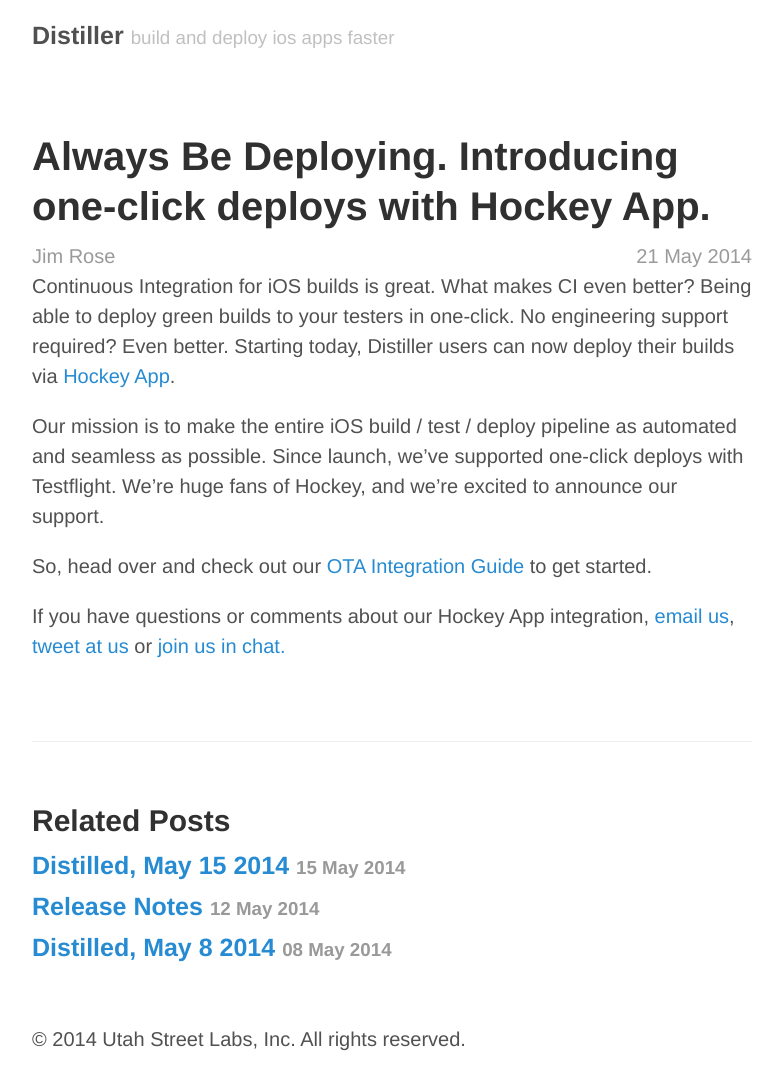
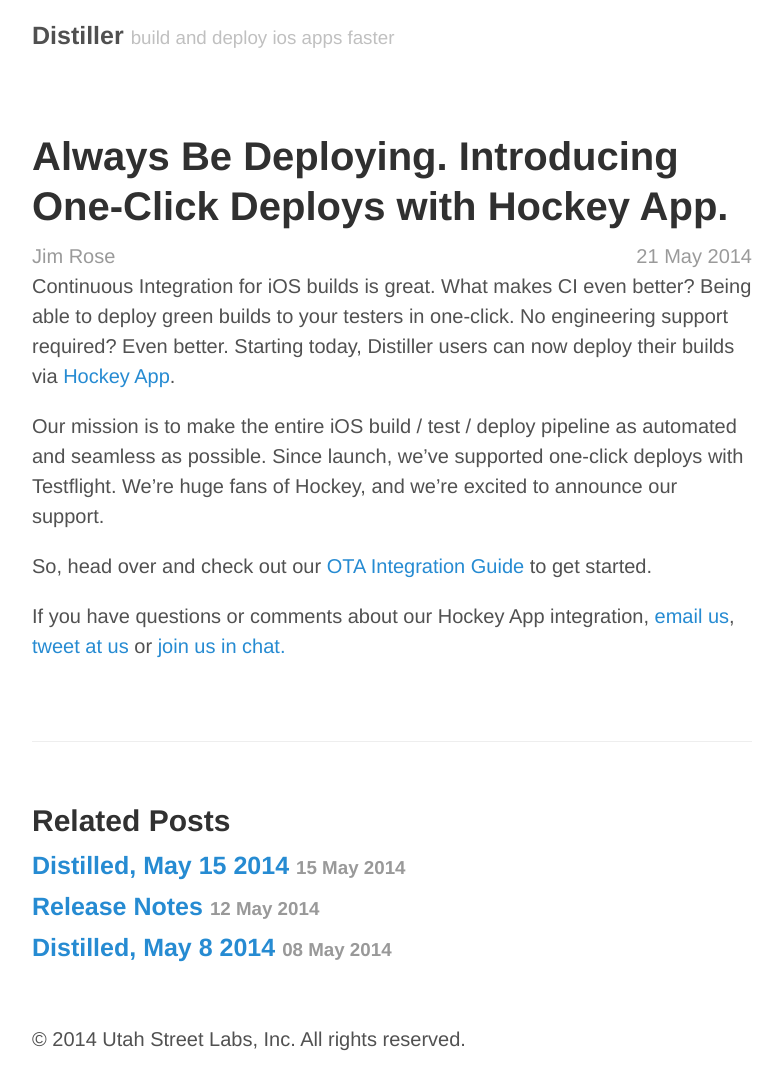
Before and after one commit to distiller/blog.distiller.io, a Jekyll site: the page built from _posts/2014-05-21-always-be-deploying.md, in a window 1280 px wide. Shown: the whole page, without its empty margins (248-1031 px from the left). Built offline with Jekyll 4.4.1, drawn with Linux system fonts in a browser that asks for light colours; Markdown is read by kramdown in place of the engine named in the settings.

```diff
--- a/_posts/2014-05-21-always-be-deploying.md
+++ b/_posts/2014-05-21-always-be-deploying.md
@@ -1,6 +1,6 @@
 ---
 layout: post
-title: Always Be Deploying. Introducing one-click deploys with Hockey App.
+title: Always Be Deploying. Introducing One-Click Deploys with Hockey App.
 author: jim
 ---
 
```
